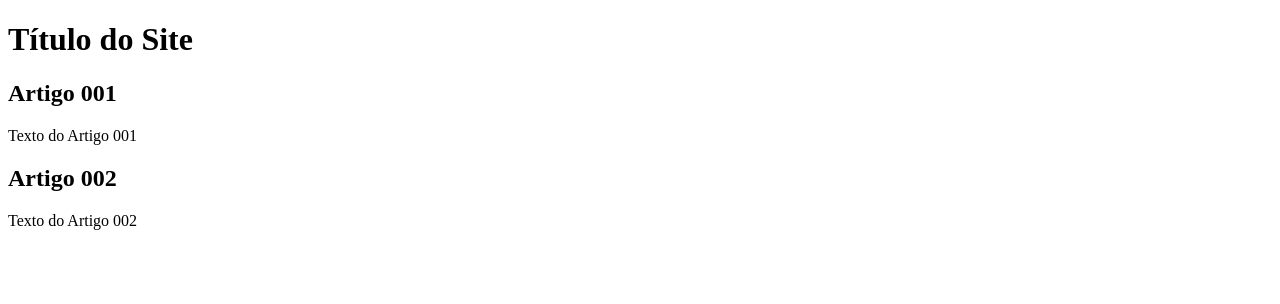
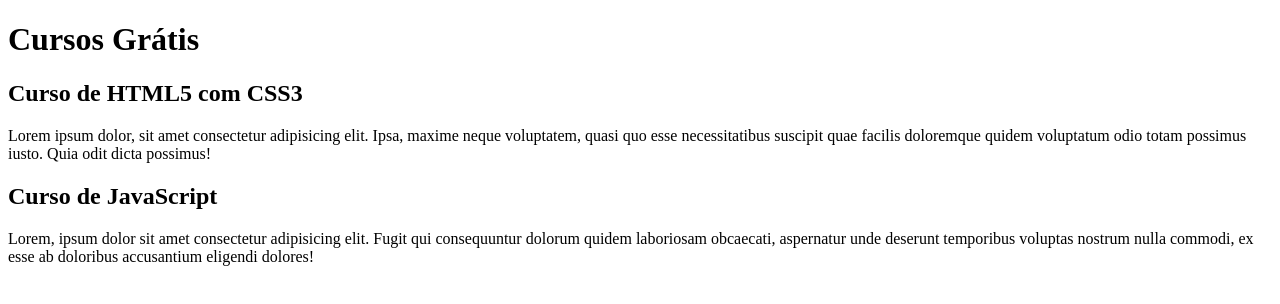
Before and after one commit to codecomnanda/projeto-site, a plain HTML site: page index.html in a window 1280 px wide. Drawn offline with Linux system fonts and the light colour scheme.

Commit message:
Comecei a escrever o conteúdo

```diff
--- a/index.html
+++ b/index.html
@@ -8,15 +8,15 @@
 <body>
     <main>
         <header>
-            <h1>Título do Site</h1>
+            <h1>Cursos Grátis</h1>
         </header>
         <article>
-            <h2>Artigo 001</h2>
-            <p>Texto do Artigo 001</p>
+            <h2>Curso de HTML5 com CSS3</h2>
+            <p>Lorem ipsum dolor, sit amet consectetur adipisicing elit. Ipsa, maxime neque voluptatem, quasi quo esse necessitatibus suscipit quae facilis doloremque quidem voluptatum odio totam possimus iusto. Quia odit dicta possimus!</p>
         </article>
         <article>
-            <h2>Artigo 002</h2>
-            <p>Texto do Artigo 002</p>
+            <h2>Curso de JavaScript</h2>
+            <p>Lorem, ipsum dolor sit amet consectetur adipisicing elit. Fugit qui consequuntur dolorum quidem laboriosam obcaecati, aspernatur unde deserunt temporibus voluptas nostrum nulla commodi, ex esse ab doloribus accusantium eligendi dolores!</p>
         </article>
     </main>
 </body>
```
